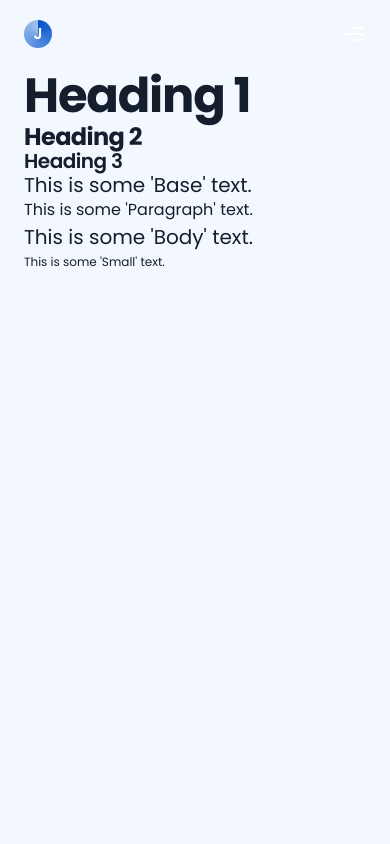
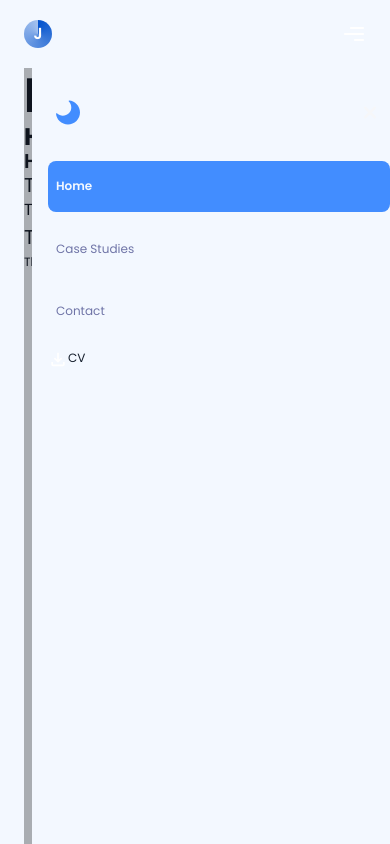
Before and after one commit to JamesDrysdale/portfolio, a Next.js app: page / in a window 390 px wide. Both pictures are taken after a click on the picture 354 px from the left and 34 px from the top of the page. Built offline with nearby package versions, Linux system fonts and the light colour scheme.

Commit message:
Mobile menu implemented

```diff
--- /dev/null
+++ b/components/MobileNavBar.tsx
@@ -0,0 +1,88 @@
+import React, { FC } from 'react';
+import Image from 'next/image';
+import Link from 'next/link';
+
+import { navbarLinks } from '@/constants';
+import {
+  menuLight,
+  menuDark,
+  downloadLight,
+  downloadDark,
+  themeLight,
+  themeDark,
+  closeLight,
+  closeDark,
+} from '@/public/icons/navbar-icons';
+
+interface MobileNavBarProps {
+  theme: string | undefined;
+  pathname: string;
+  currentTheme: string | undefined;
+  setTheme: (newTheme: string) => void;
+  setShowMobileNav: (showNavBar: boolean) => void;
+}
+
+const MobileNavBar: FC<MobileNavBarProps> = ({
+  theme,
+  pathname,
+  currentTheme,
+  setTheme,
+  setShowMobileNav,
+}) => {
+  return (
+    <div
+      className='mx-2 flex h-full w-full flex-col gap-3 bg-white800 p-4 dark:bg-black300'
+      onClick={(e) => e.stopPropagation()}
+    >
+      <div className='mb-2 flex justify-between px-2 py-4'>
+        <Image
+          src={theme === 'light' ? themeLight : themeDark}
+          height={24}
+          width={24}
+          alt='toggle between light and dark mode'
+          className='cursor-pointer'
+          onClick={() => setTheme(currentTheme === 'dark' ? 'light' : 'dark')}
+        />
+        <Image
+          src={theme === 'light' ? closeLight : closeDark}
+          height={24}
+          width={24}
+          alt='close button'
+          onClick={() => setShowMobileNav(false)}
+        />
+      </div>
+
+      {navbarLinks.map((button) => (
+        <Link
+          key={button.label}
+          href={button.path}
+          className={`text-small w-full cursor-pointer rounded-lg px-2 py-4 ${
+            pathname === button.path
+              ? 'border-primaryLight bg-primaryDark font-semibold text-white800'
+              : 'text-white500 dark:text-white800'
+          }`}
+          onClick={() => setShowMobileNav(false)}
+        >
+          <p>{button.label}</p>
+        </Link>
+      ))}
+      <a
+        href='/James Drysdale CV.pdf'
+        download='James Drysdale CV.pdf'
+        className='flex'
+      >
+        <Image
+          src={theme === 'light' ? downloadLight : downloadDark}
+          height={20}
+          width={20}
+          alt="download James Drysdale's CV"
+        />
+        <p className='text-small font-normal text-black200 dark:text-white900'>
+          CV
+        </p>
+      </a>
+    </div>
+  );
+};
+
+export default MobileNavBar;
--- a/components/Navbar.tsx
+++ b/components/Navbar.tsx
@@ -6,6 +6,8 @@ import Link from 'next/link';
 import { usePathname } from 'next/navigation';
 import { useTheme } from 'next-themes';
 
+import { navbarLinks } from '@/constants';
+import MobileNavBar from './MobileNavBar';
 import {
   menuLight,
   menuDark,
@@ -14,7 +16,6 @@ import {
   themeLight,
   themeDark,
 } from '@/public/icons/navbar-icons';
-import { navbarLinks } from '@/constants';
 
 const Navbar = () => {
   const pathname = usePathname();
@@ -79,6 +80,20 @@ const Navbar = () => {
           />
         </div>
       </section>
+      {showMobileNavbar && (
+        <div
+          className='fixed z-40 flex h-screen w-screen justify-center bg-black/30'
+          onClick={() => setShowMobileNavbar(false)}
+        >
+          <MobileNavBar
+            theme={theme}
+            pathname={pathname}
+            currentTheme={currentTheme}
+            setTheme={setTheme}
+            setShowMobileNav={setShowMobileNavbar}
+          />
+        </div>
+      )}
     </nav>
   );
 };
--- a/public/icons/navbar-icons/index.ts
+++ b/public/icons/navbar-icons/index.ts
@@ -4,3 +4,20 @@ export { default as downloadLight } from './download-light.svg';
 export { default as downloadDark } from './download-dark.svg';
 export { default as themeLight } from './theme-light.svg';
 export { default as themeDark } from './theme-dark.svg';
+export { default as closeLight } from './close-light.svg';
+export { default as closeDark } from './close-dark.svg';
+
+export const navbarLinks = [
+  {
+    label: 'Home',
+    path: '/',
+  },
+  {
+    label: 'Case Studies',
+    path: '/case-studies',
+  },
+  {
+    label: 'Contact',
+    path: '/contact',
+  },
+];
```
Also changed, not shown: public/icons/navbar-icons/close-dark.svg (added), public/icons/navbar-icons/close-light.svg (added).
